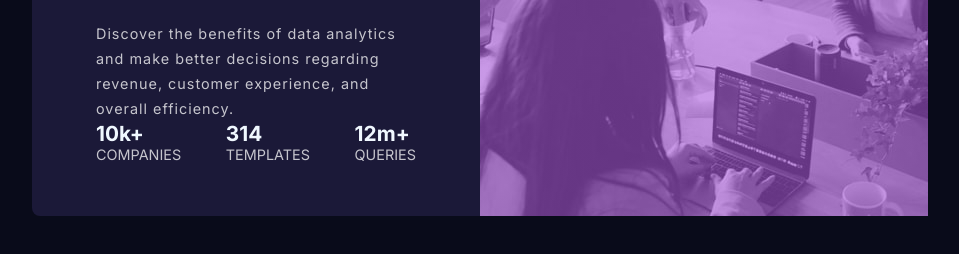
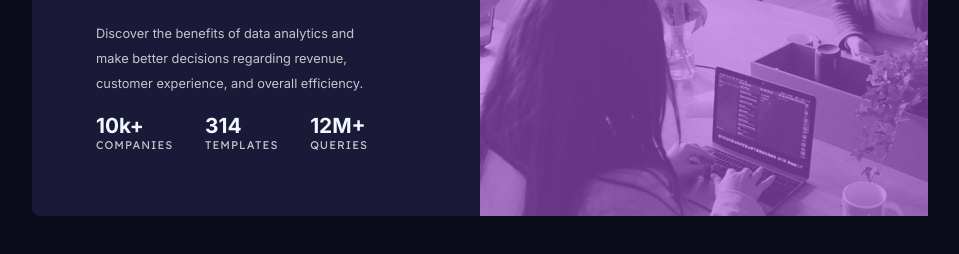
Before and after one commit to Nitin1103/stats-preview-card-component, a plain HTML site: page index.html in a window 1280 px wide. Shown: the part 384-638 px from the top of the page, without its empty margins (160-1119 px from the left). Drawn offline with Linux system fonts and the light colour scheme.

Commit message:
updated alignment of stats div

```diff
--- a/app.css
+++ b/app.css
@@ -20,8 +20,6 @@
     border-radius: 0.5rem;
     display: flex;
 }
-
-div {}
 
 .pbox {
     width: 50%;
@@ -51,13 +49,13 @@ span {
 }
 
 .pbox-inner2 {
-    font-size: 0.9rem;
+    width: 90%;
+    font-size: 0.8rem;
     color: hsla(0, 0%, 100%, 0.75);
     font-family: 'Inter', sans-serif;
     margin-top: 1.5rem;
     line-height: 25px;
     font-weight: 100;
-    letter-spacing: 1px;
 }
 
 .pbox-inner3 {
@@ -66,6 +64,7 @@ span {
 }
 
 .pbox-3 {
+    width: 85%;
     display: flex;
     flex-direction: row;
     justify-content: space-between;
--- a/index.html
+++ b/index.html
@@ -26,22 +26,28 @@
             Get <span>insights</span> that help your business grow.
           </div>
           <div class="pbox-inner2">
-            Discover the benefits of data analytics and make better decisions regarding revenue, customer
-            experience, and overall efficiency.
+            <p>Discover the benefits of data analytics and make better decisions regarding revenue, customer
+              experience, and overall efficiency.</p>
           </div>
         </div>
         <div class="pbox-3">
           <div class="pbox3-1">
             <p style="font-size: 1.3rem; font-weight: bold;">10k+</p>
-            <p style="color:hsla(0, 0%, 100%, 0.75); font-size: 0.9rem;">COMPANIES</p>
+            <p
+              style="color:hsla(0, 0%, 100%, 0.75);font-size: 0.7rem;letter-spacing: 1px;font-family: 'Lexend Deca', sans-serif;">
+              COMPANIES</p>
           </div>
           <div class="pbox3-2">
             <p style="font-size: 1.3rem; font-weight: bold;">314</p>
-            <p style="color:hsla(0, 0%, 100%, 0.75);font-size: 0.9rem;">TEMPLATES</p>
+            <p
+              style="color:hsla(0, 0%, 100%, 0.75);font-size: 0.7rem;letter-spacing: 1px;font-family: 'Lexend Deca', sans-serif;">
+              TEMPLATES</p>
           </div>
           <div class="pbox3-3">
-            <p style="font-size: 1.3rem; font-weight: bold;">12m+</p>
-            <p style="color:hsla(0, 0%, 100%, 0.75);font-size: 0.9rem;">QUERIES</p>
+            <p style="font-size: 1.3rem; font-weight: bold;">12M+</p>
+            <p
+              style="color:hsla(0, 0%, 100%, 0.75);font-size: 0.7rem;letter-spacing: 1px;font-family: 'Lexend Deca', sans-serif;">
+              QUERIES</p>
           </div>
         </div>
       </div>
```
